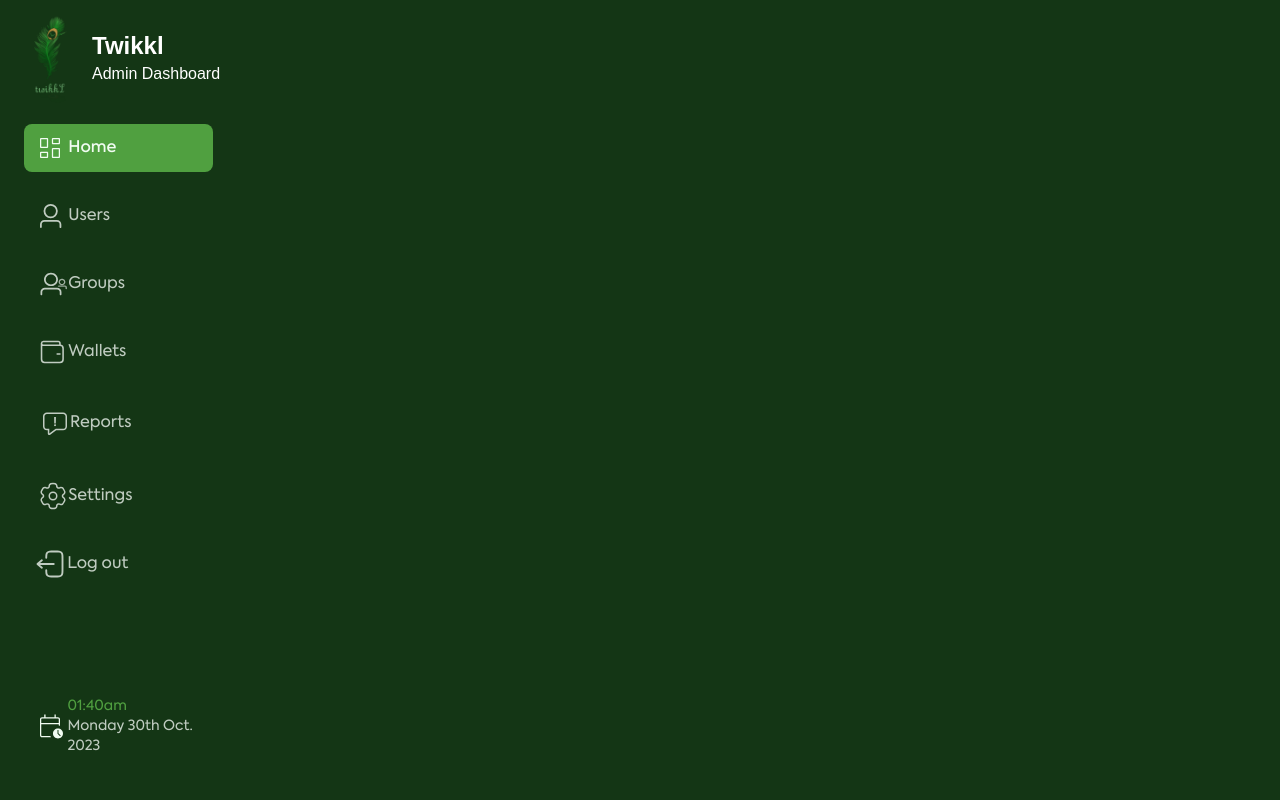
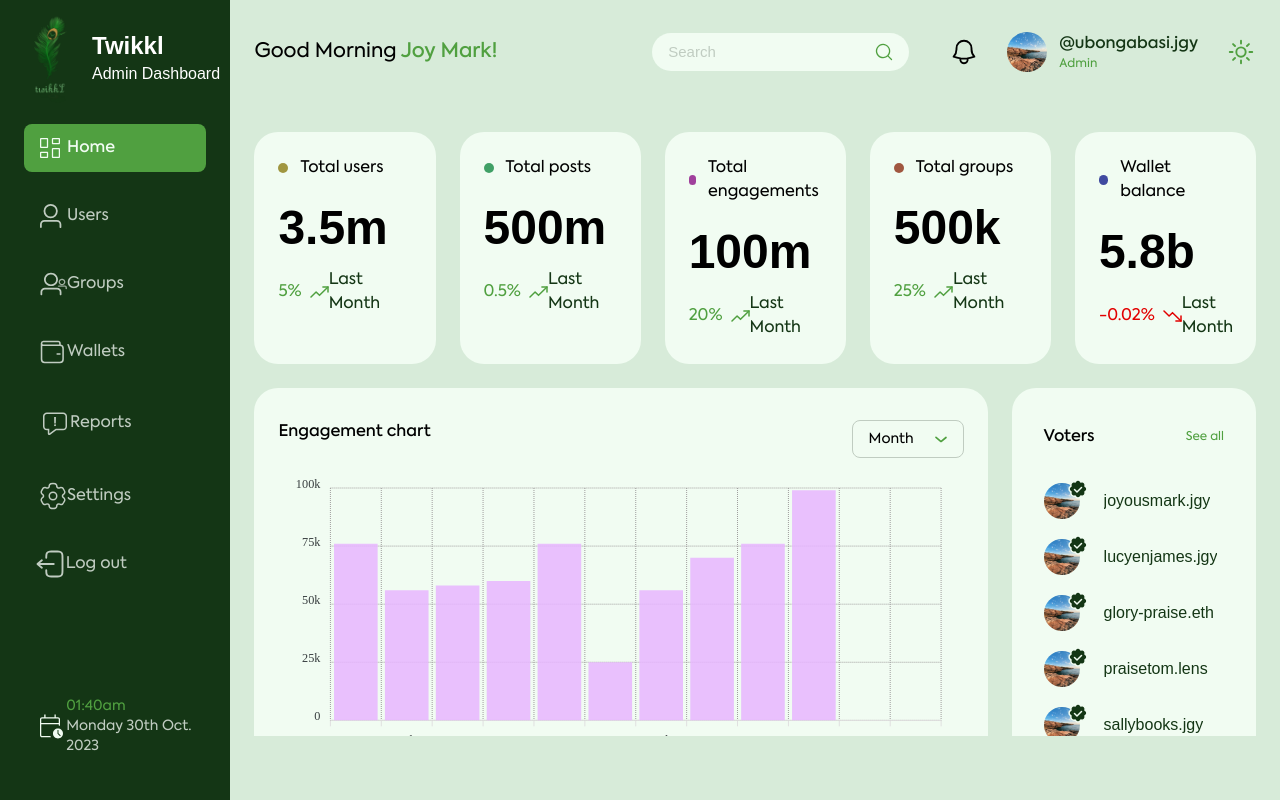
Before and after one commit to JiggyDevs/twikkl-dashboard, a Next.js app: page /dashboard in a window 1280 px wide. Built offline with nearby package versions, Linux system fonts and the light colour scheme; a web font is replaced by a local one.

Commit message:
feat: dashboard home

```diff
--- a/src/app/(pages)/dashboard/layout.tsx
+++ b/src/app/(pages)/dashboard/layout.tsx
@@ -4,12 +4,12 @@ import React from "react";
 
 const Layout = ({ children }: { children: React.ReactNode }) => {
   return (
-    <div className="flex bg-twikkl-main">
+    <div className="h-screen grid grid-cols-[0.18fr_0.82fr]">
       <SideBar />
-      {/* <div className="bg-[#D7EBD9] flex-grow h-auto flex-col relative">
+      <div className="bg-[#D7EBD9] h-screen flex flex-col overflow-hidden">
         <NavBar />
-        <div className="flex-1 px-6 py-4 overflow-y-auto">{children}</div>
-      </div> */}
+        <div className="flex-[0.90] px-6 py-7 overflow-y-auto">{children}</div>
+      </div>
     </div>
   );
 };
--- a/src/app/ui/organisms/SideBar.tsx
+++ b/src/app/ui/organisms/SideBar.tsx
@@ -5,7 +5,7 @@ import { CalendarTimeIcon, LogoutIcon } from "../../../../public/svg";
 
 const SideBar = () => {
   return (
-    <aside className="h-[95vh] md:h-screen flex flex-col pb-4 pt-2">
+    <div className="bg-twikkl-main flex flex-col flex-[0.7] pb-4 pt-2">
       <div className="flex flex-col gap-y-4">
         <Link href="/dashboard" className="flex items-center">
           <Image
@@ -40,7 +40,7 @@ const SideBar = () => {
           </div>
         </div>
       </div>
-    </aside>
+    </div>
   );
 };
 
```
